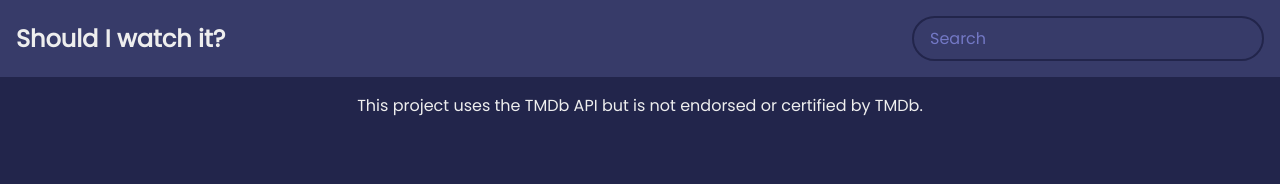
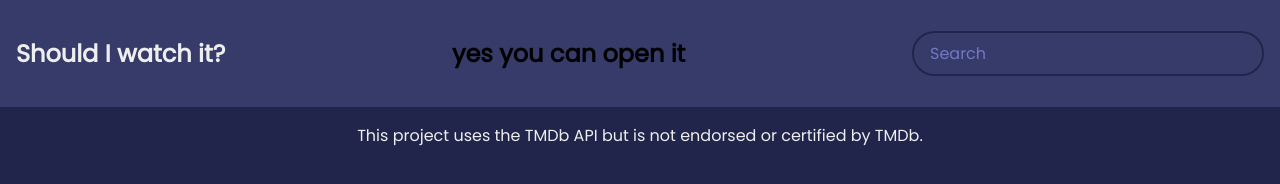
Before and after one commit to DiliniSamarawickrama/New-Project, a plain HTML site: page index.html in a window 1280 px wide. Drawn offline with Linux system fonts and the light colour scheme; no server answers.

Commit message:
Update index.html

```diff
--- a/index.html
+++ b/index.html
@@ -9,6 +9,7 @@
   <body>
     <header>
       <h1>Should I watch it?</h1>
+      <h2>yes you can open it</h2>
       <form id="form">
         <input type="text" placeholder="Search" id="search" class="search" />
       </form>
```
